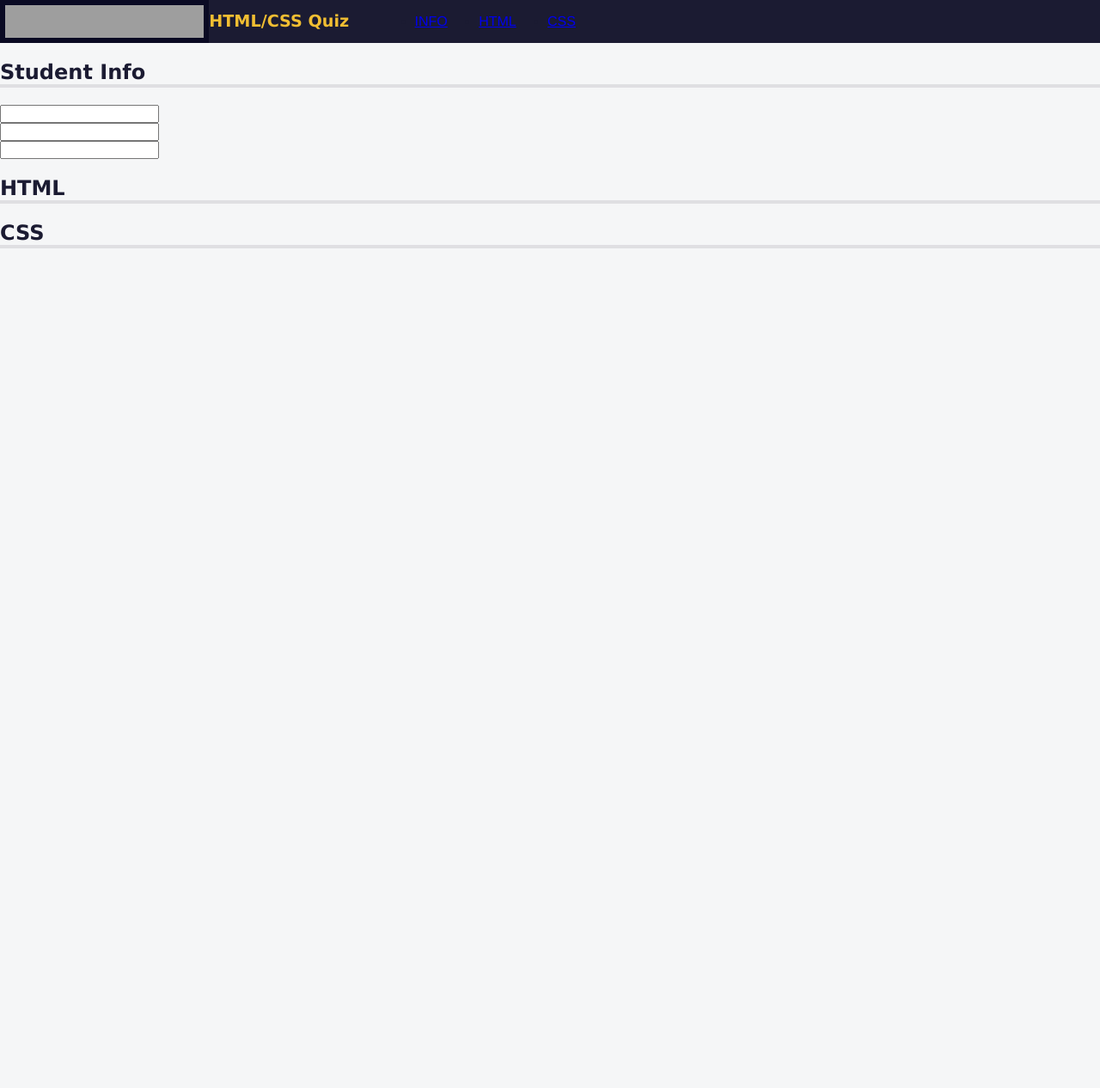
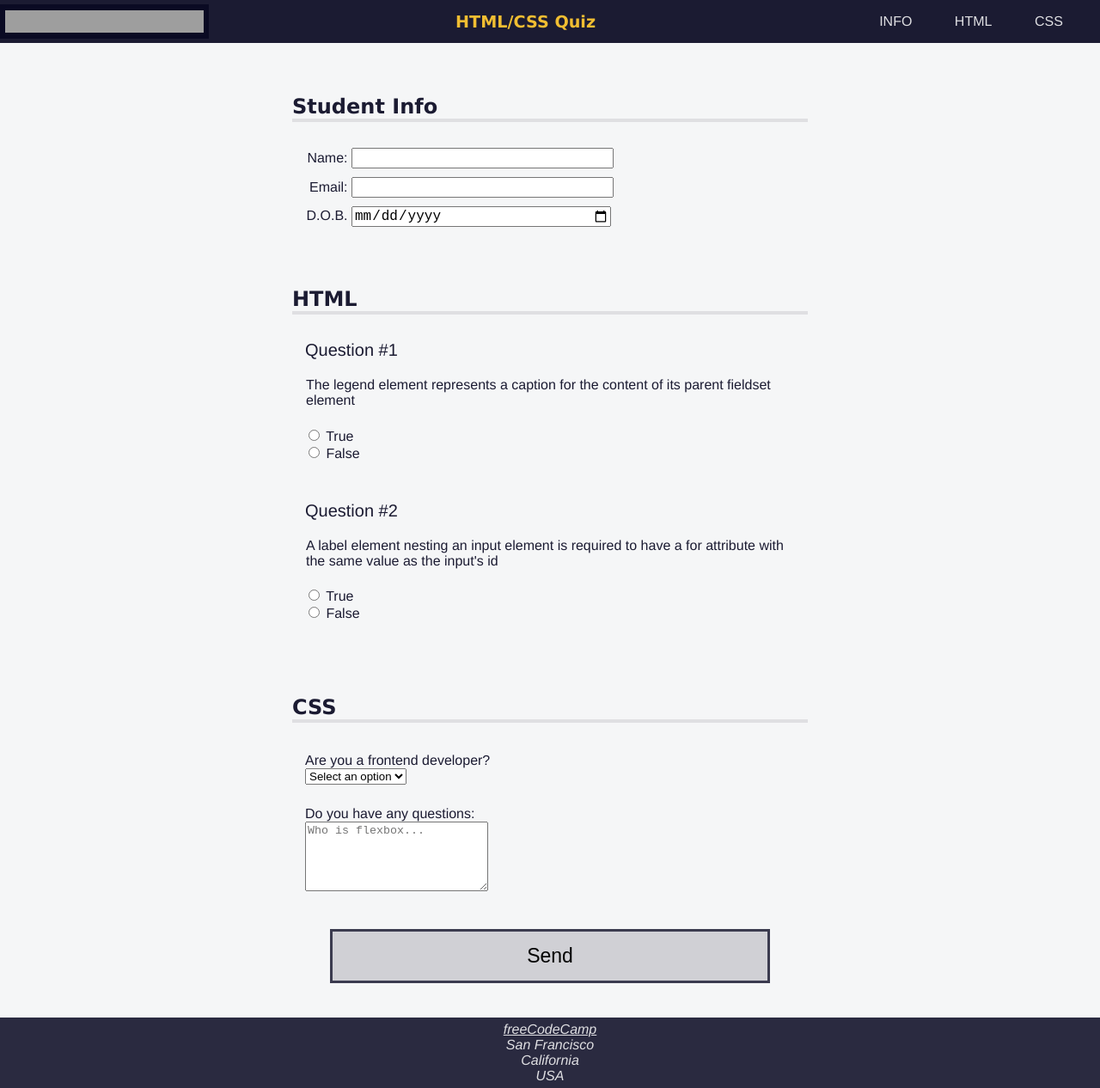
Before and after one commit to omrojas/An-accesible-quiz, a plain HTML site: page index.html in a window 1280 px wide. Shown: the whole page at 86% size. Before the commit the page ends 800 px from the top, so only its background shows below. Drawn offline with Linux system fonts and the light colour scheme; grey boxes are pictures that could not be loaded.

Commit message:
Add files via upload

```diff
--- a/index.html
+++ b/index.html
@@ -24,25 +24,98 @@
         <section role="region" aria-labelledby="student-info">
           <h2 id="student-info">Student Info</h2>
           <div class="info">
-            <label></label>
-            <input />
+            <label for="student-name">Name:</label>
+            <input type="text" name="student-name" id="student-name" />
           </div>
           <div class="info">
-            <label></label>
-            <input />
+            <label for="student-email">Email:</label>
+            <input type="email" name="student-email" id="student-email" />
           </div>
           <div class="info">
-            <label></label>
-            <input />
+            <label for="birth-date">D.O.B.<span class="sr-only">(Date of Birth)</span></label>
+            <input type="date" name="birth-date" id="birth-date" />
           </div>
         </section>
         <section role="region" aria-labelledby="html-questions">
           <h2 id="html-questions">HTML</h2>
+          <div class="question-block">
+            <p>1</p>
+            <fieldset class="question" name="html-question-one">
+              <legend>
+                The legend element represents a caption for the content of its
+                parent fieldset element
+              </legend>
+              <ul class="answers-list">
+                <li>
+                  <label for="q1-a1">
+                    <input type="radio" id="q1-a1" name="q1" value="true" />
+                    True
+                  </label>
+                </li>
+                <li>
+                  <label for="q1-a2">
+                    <input type="radio" id="q1-a2" name="q1" value="false" />
+                    False
+                  </label>
+                </li>
+              </ul>
+            </fieldset>
+          </div>
+          <div class="question-block">
+            <p>2</p>
+            <fieldset class="question" name="html-question-two">
+              <legend>
+                A label element nesting an input element is required to have a
+                for attribute with the same value as the input's id
+              </legend>
+              <ul class="answers-list">
+                <li>
+                  <label for="q2-a1">
+                    <input type="radio" id="q2-a1" name="q2" value="true" />
+                    True
+                  </label>
+                </li>
+                <li>
+                  <label for="q2-a2">
+                    <input type="radio" id="q2-a2" name="q2" value="false" />
+                    False
+                  </label>
+                </li>
+              </ul>
+            </fieldset>
+          </div>
         </section>
         <section role="region" aria-labelledby="css-questions">
           <h2 id="css-questions">CSS</h2>
+          <div class="formrow">
+            <div class="question-block">
+              <label for="customer">Are you a frontend developer?</label>
+            </div>
+            <div class="answer">
+              <select name="customer" id="customer" required>
+                <option value="">Select an option</option>
+                <option value="yes">Yes</option>
+                <option value="no">No</option>
+              </select>
+            </div>
+            <div class="question-block">
+              <label for="css-textarea">Do you have any questions:</label>
+            </div>
+            <div class="answer">
+              <textarea id="css-textarea" name="css-questions" rows="5" cols="24" placeholder="Who is flexbox..."></textarea>
+            </div>
+          </div>
         </section>
+        <button type="submit">Send</button>
       </form>
     </main>
+    <footer>
+      <address>
+        <a href="https://freecodecamp.org">freeCodeCamp</a><br />
+        San Francisco<br />
+        California<br />
+        USA
+      </address>
+    </footer>
   </body>
 </html>
--- a/styles.css
+++ b/styles.css
@@ -1,3 +1,9 @@
+@media (prefers-reduced-motion: no-preference) {
+  * {
+    scroll-behavior: smooth;
+  }
+}
+
 body {
   background: #f5f6f7;
   color: #1b1b32;
@@ -10,6 +16,10 @@ header {
   height: 50px;
   background-color: #1b1b32;
   display: flex;
+  justify-content: space-between;
+  align-items: center;
+  position: fixed;
+  top: 0;
 }
 
 #logo {
@@ -22,6 +32,7 @@ header {
 h1 {
   color: #f1be32;
   font-size: min(5vw, 1.2em);
+  text-align: center;
 }
 
 nav {
@@ -33,6 +44,39 @@ nav {
 nav > ul {
   display: flex;
   justify-content: space-evenly;
+  flex-wrap: wrap;
+  align-items: center;
+  padding-inline-start: 0;
+  margin-block: 0;
+  height: 100%;
+}
+
+nav > ul > li {
+  color: #dfdfe2;
+  margin: 0 0.2rem;
+  padding: 0.2rem;
+  display: block;
+}
+
+nav > ul > li:hover {
+  background-color: #dfdfe2;
+  color: #1b1b32;
+  cursor: pointer;
+}
+
+li > a {
+  color: inherit;
+  text-decoration: none;
+}
+
+main {
+  padding-top: 50px;
+}
+
+section {
+  width: 80%;
+  margin: 0 auto 10px auto;
+  max-width: 600px;
 }
 
 h1,
@@ -42,4 +86,100 @@ h2 {
 
 h2 {
   border-bottom: 4px solid #dfdfe2;
+  margin-top: 0px;
+  padding-top: 60px;
 }
+
+.info {
+  padding: 10px 0 0 5px;
+}
+
+.formrow {
+  margin-top: 30px;
+  padding: 0px 15px;
+}
+
+input {
+  font-size: 16px;
+}
+
+.info label, .info input {
+  display: inline-block;
+}
+
+.info input {
+  width: 50%;
+  text-align: left;
+}
+
+.info label {
+  width: 10%;
+  min-width: 55px;
+  text-align: right;
+}
+
+.question-block {
+  text-align: left;
+  display: block;
+  width: 100%;
+  margin-top: 20px;
+  padding-top: 5px;
+}
+
+p {
+  margin-top: 5px;
+  padding-left: 15px;
+  font-size: 20px;
+}
+
+p::before {
+  content: "Question #";
+}
+
+.question {
+  border: none;
+  padding-bottom: 0;
+}
+
+.answers-list {
+  list-style: none;
+  padding: 0;
+}
+
+button {
+  display: block;
+  margin: 40px auto;
+  width: 40%;
+  padding: 15px;
+  font-size: 23px;
+  background: #d0d0d5;
+  border: 3px solid #3b3b4f;
+}
+
+footer {
+  background-color: #2a2a40;
+  display: flex;
+  justify-content: center;
+}
+
+footer,
+footer a {
+  color: #dfdfe2;
+}
+
+address {
+  text-align: center;
+  padding: 0.3em;
+}
+
+.sr-only {
+  position: absolute;
+  width: 1px;
+  height: 1px;
+  padding: 0;
+  margin: -1px;
+  overflow: hidden;
+  clip: rect(0, 0, 0, 0);
+  white-space: nowrap;
+  border: 0;
+}
```
